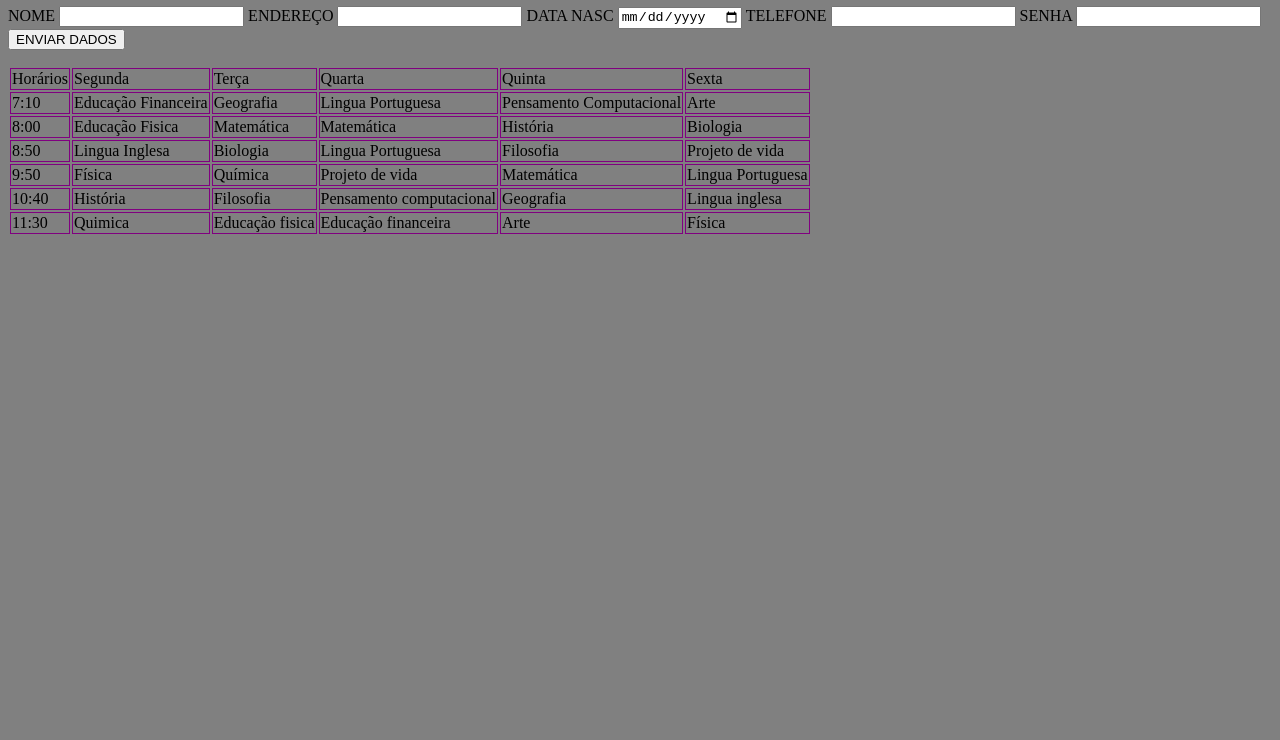
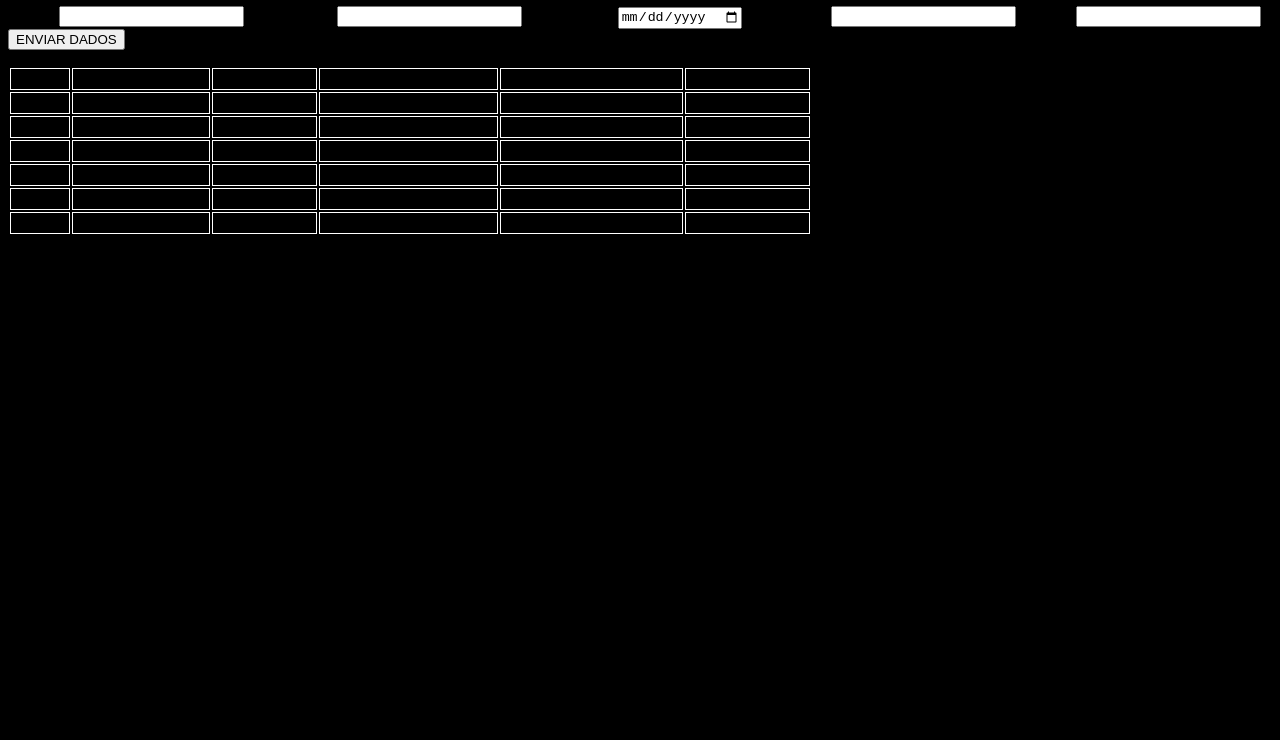
Before and after one commit to emanuellyantoni/formulario, a plain HTML site: page index.html in a window 1280 px wide. Shown: the part 60-800 px from the top of the page. Drawn offline with Linux system fonts and the light colour scheme.

Commit message:
Update style.css

```diff
--- a/style.css
+++ b/style.css
@@ -3,9 +3,9 @@ td {
 
     border: 1px solid #000000;
 
-    border-color: purple;
+    border-color: white;
 
     }
 body{
-      background:grey;
+      background:black;
 }
```
